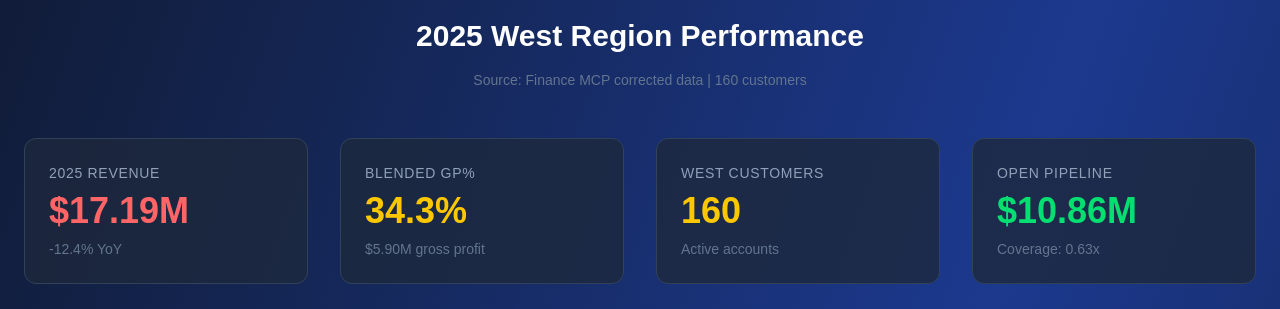
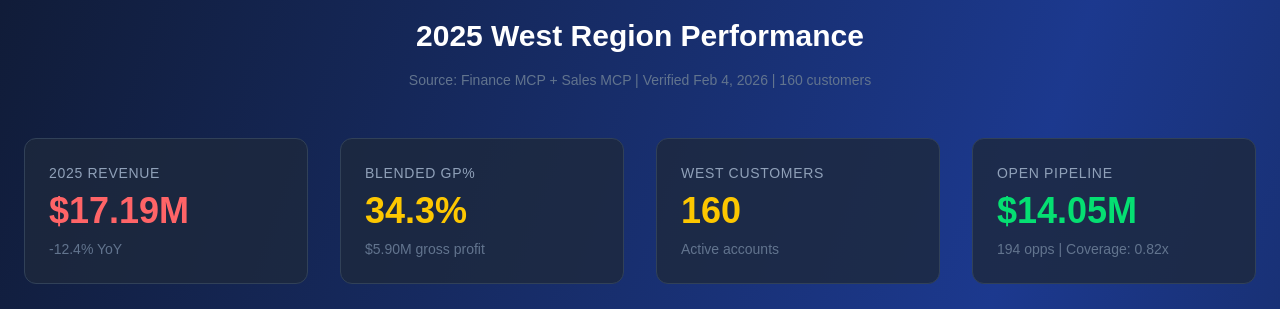
Before and after one commit to kbrown10000/western-region-analysis, a Next.js app: page / in a window 1280 px wide. Shown: the part 609-918 px from the top of the page. Built offline with nearby package versions, Linux system fonts and the light colour scheme.

Commit message:
Update pipeline data to verified Feb 4 numbers (.05M/194 opps)

```diff
--- a/src/app/executive-summary/page.tsx
+++ b/src/app/executive-summary/page.tsx
@@ -49,7 +49,7 @@ export default function ExecutiveSummary() {
 
               <div className="bg-yellow-900/30 rounded-xl p-6 border border-yellow-800/50">
                 <h3 className="text-yellow-400 font-bold mb-3">📊 Pipeline Health Concerns</h3>
-                <p className="text-slate-300">Churn signals show <span className="font-bold">SameDayFlip</span> and <span className="font-bold">Regression</span> patterns indicating deal volatility. 84 open deals worth $7.4M in current pipeline.</p>
+                <p className="text-slate-300">Churn signals show <span className="font-bold">SameDayFlip</span> and <span className="font-bold">Regression</span> patterns indicating deal volatility. <span className="font-bold">194 open deals worth $14.05M</span> in current pipeline (verified Feb 4, 2026).</p>
               </div>
 
               <div className="bg-cyan-900/30 rounded-xl p-6 border border-cyan-800/50">
--- a/src/app/page.tsx
+++ b/src/app/page.tsx
@@ -39,7 +39,7 @@ export default function Home() {
       <section className="py-20 px-6">
         <div className="max-w-7xl mx-auto">
           <h2 className="text-3xl font-bold text-white text-center mb-4">2025 West Region Performance</h2>
-          <p className="text-slate-500 text-center mb-12 text-sm">Source: Finance MCP corrected data | 160 customers</p>
+          <p className="text-slate-500 text-center mb-12 text-sm">Source: Finance MCP + Sales MCP | Verified Feb 4, 2026 | 160 customers</p>
           <div className="grid grid-cols-1 md:grid-cols-2 lg:grid-cols-4 gap-8">
             <MetricCard
               title="2025 Revenue"
@@ -61,9 +61,9 @@ export default function Home() {
             />
             <MetricCard
               title="Open Pipeline"
-              value="$10.86M"
+              value="$14.05M"
               trend="up"
-              description="Coverage: 0.63x"
+              description="194 opps | Coverage: 0.82x"
             />
           </div>
         </div>
```
